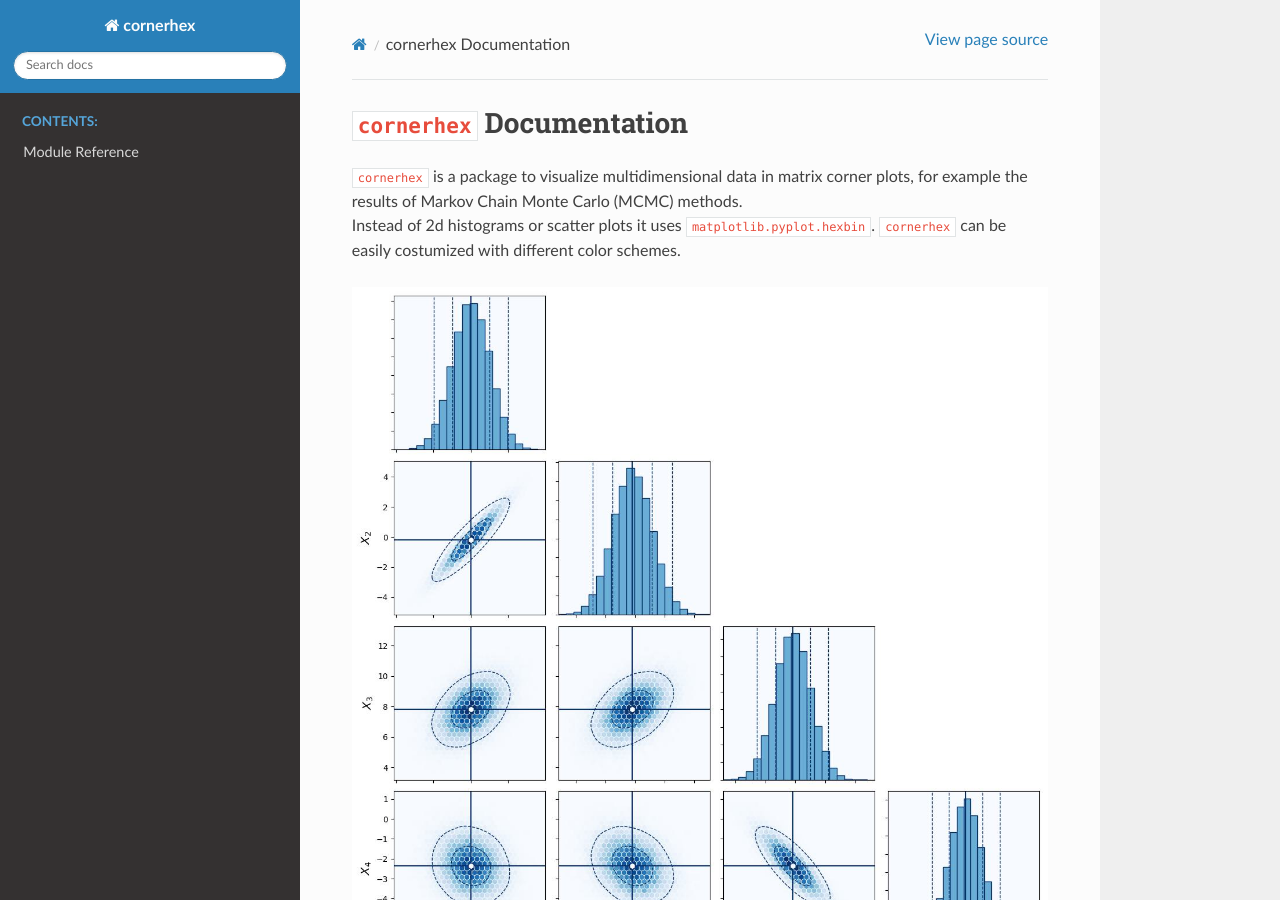
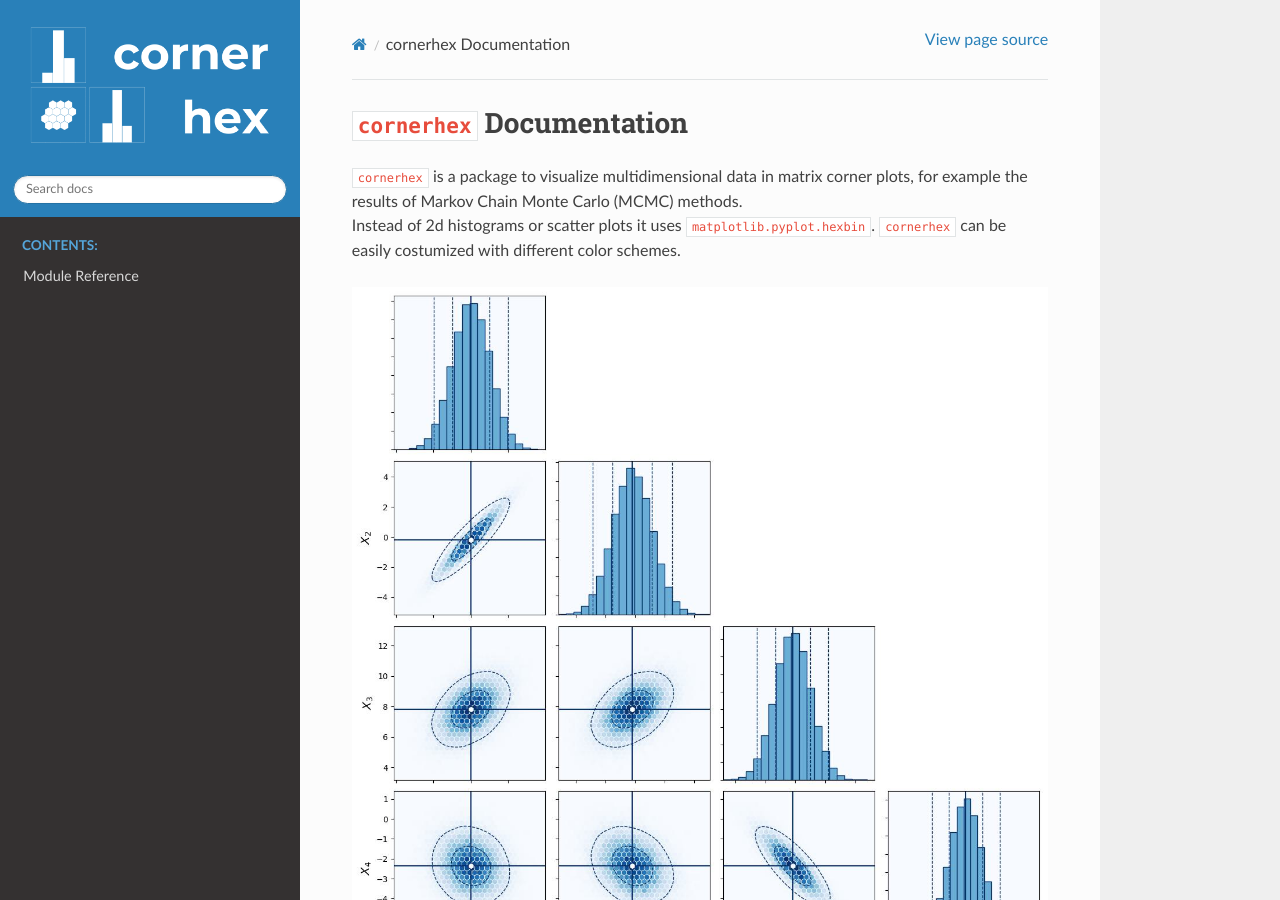
Before and after one commit to stammler/cornerhex, a Sphinx documentation site: the page built from docs/source/index.rst, in a window 1280 px wide and 900 px high. Built offline with Sphinx 7.4.7 and the Read the Docs theme 2.0.0, drawn with Linux system fonts in a browser that asks for light colours.

Commit message:
Updates to docs

```diff
--- a/docs/source/conf.py
+++ b/docs/source/conf.py
@@ -55,3 +55,11 @@ exclude_patterns = [
 # a list of builtin themes.
 #
 html_theme = 'sphinx_rtd_theme'
+
+# -- Logo --------------------------------------------------------------------
+html_static_path = ['_static']
+html_logo = "_static/logo.png"
+html_theme_options = {
+    'logo_only': True,
+    'display_version': False,
+}
```
Also changed, not shown: docs/source/_static/logo.png (added), 1 other file.
